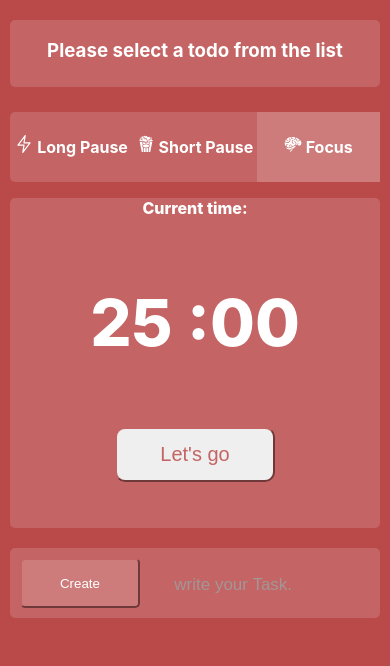
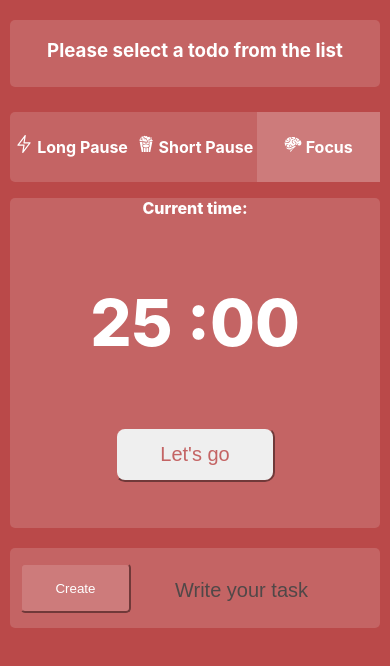
Before and after one commit to kaveh1985/pomodoro, a React (Create React App) app: page / in a window 390 px wide. Shown: the top 666 px of the page. Built offline with nearby package versions, Linux system fonts and the light colour scheme.

Commit message:
css responsive for mobiles

```diff
--- a/src/components/Todo.js
+++ b/src/components/Todo.js
@@ -69,13 +69,13 @@ const Todo = ({ handleDeleteHeader, ulBackground, handleDisplay }) => {
 
   return (
     <React.Fragment>
-      <div className="buttonIn">
+      <div className="todoInput">
         <form onSubmit={handleSubmit}>
           <input style={styleTodoInput} autoComplete='off'
             onChange={handleChange}
             type="text"
             id="enter"
-            placeholder="write your Task."
+            placeholder="Write your task"
             value={task}
           />
           <Button style={styleInputBtn} text='Create' type="submit" id="clear"/>
--- a/src/styles/App.css
+++ b/src/styles/App.css
@@ -12,20 +12,52 @@ body, html {
   align-items: center;
   text-align: center;
   cursor: pointer;
+  /* cursor: pointer;
+   important: this cursor pointer in small devices
+   makes the page to flash out
+   so by making this "cursor: auto" in
+   the @media query we prevent this behavior in the
+   small devices
+  */
+
 }
 
+@media only screen and (max-width: 820px) {
+  .container {
+    width: 750px;
+    cursor: auto;
+  }
+}
 
 
 @media only screen and (max-width: 670px) {
   .container {
     max-width: 480px;
+    cursor: auto;
   }
 }
+
 
 @media only screen and (max-width: 450px) {
   .container {
     max-width: 450px;
     width: 370px;
+    cursor: auto;
+  }
+}
+
+
+@media only screen and (max-width: 360px) {
+  .container {
+    max-width: 350px;
+    cursor: auto;
+  }
+}
+
+@media only screen and (max-width: 280px) {
+  .container {
+    width: 260px;
+    cursor: auto;
   }
 }
 
--- a/src/styles/Todo.css
+++ b/src/styles/Todo.css
@@ -1,36 +1,35 @@
-.buttonIn {
+.todoInput {
     margin-top: 20px;
     position: relative;
   }
 
-  .buttonIn input {
+  .todoInput input {
     box-sizing: border-box;
     text-align: right;
     width: 100%;
+    font-weight: bold;
+    font-size: 25px;
     /* outline: none; */
-    height: 70px;
+    height: 80px;
     border-radius: 5px;
     border-style: none;
-    text-align: center;
-    font-weight: bold;
-    font-size: 20px;
-    color: white;
+    color: rgb(197, 164, 164);
   }
 
-  .buttonIn input:focus {
+  .todoInput input:focus {
     outline: none;
   }
 
-  ::placeholder {
-    padding-left: 40%;
-    font-size: 17px; /* Replace with desired font size */
+
+  .todoInput input::placeholder {
+    font-size: 20px; /* Replace with desired font size */
     font-weight: lighter;
-    color: white;
-    margin-right: 70px;
-    color: #a39696;
+    color: #504848;
+    text-align: center;
   }
 
-  .buttonIn button {
+
+  .todoInput button {
     position: absolute;
     top: 50%;
     transform: translateY(-50%);
@@ -49,13 +48,14 @@
     border-color:#CD7B7B
   }
 
-  .edit span {
-    margin-left: auto;
-    margin-right: 25px;
+  @media only screen and (max-width: 450px) {
+    .todoInput button {
+      width: 30%;
+    }
+
+    .todoInput input::placeholder {
+      margin-right: 70px;
+      text-align: right;
+    }
+
   }
-
-  @media only screen and (max-width: 450px) {
-   #clear {
-       width: 120px;
-    }
-  }
```
